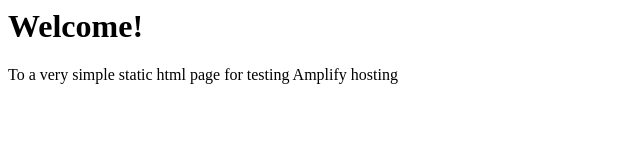
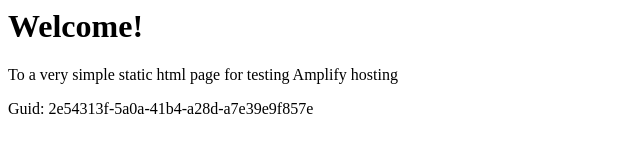
Before and after one commit to aws-aemilia-lhr/Github-PR-Commit-Integration-Test-DoNotTouch-Gith-P5X5MO5I-v1-prod-eu-west-2, a website: page src/index.html in a window 1280 px wide. Shown: the whole page, without its empty margins (0-640 px from the left). Drawn offline with Linux system fonts and the light colour scheme.

Commit message:
commit from integ tests

```diff
--- a/src/index.html
+++ b/src/index.html
@@ -1,3 +1,5 @@
+
+
 <html lang="en">
 
 <head>
@@ -10,6 +12,6 @@
 <body>
     <h1>Welcome!</h1>
     <p>To a very simple static html page for testing Amplify hosting</p>
-</body>
+    <p>Guid: 2e54313f-5a0a-41b4-a28d-a7e39e9f857e</p></body>
 
 </html>
```
